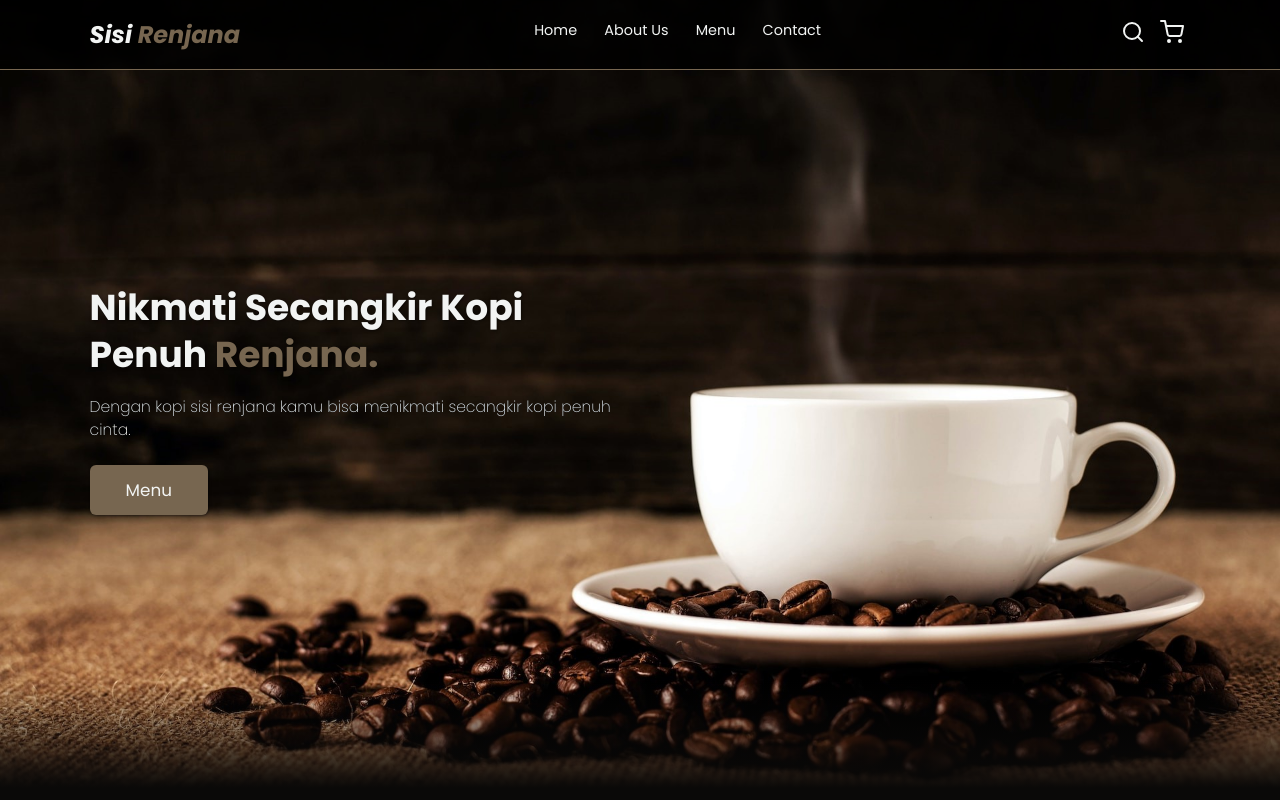
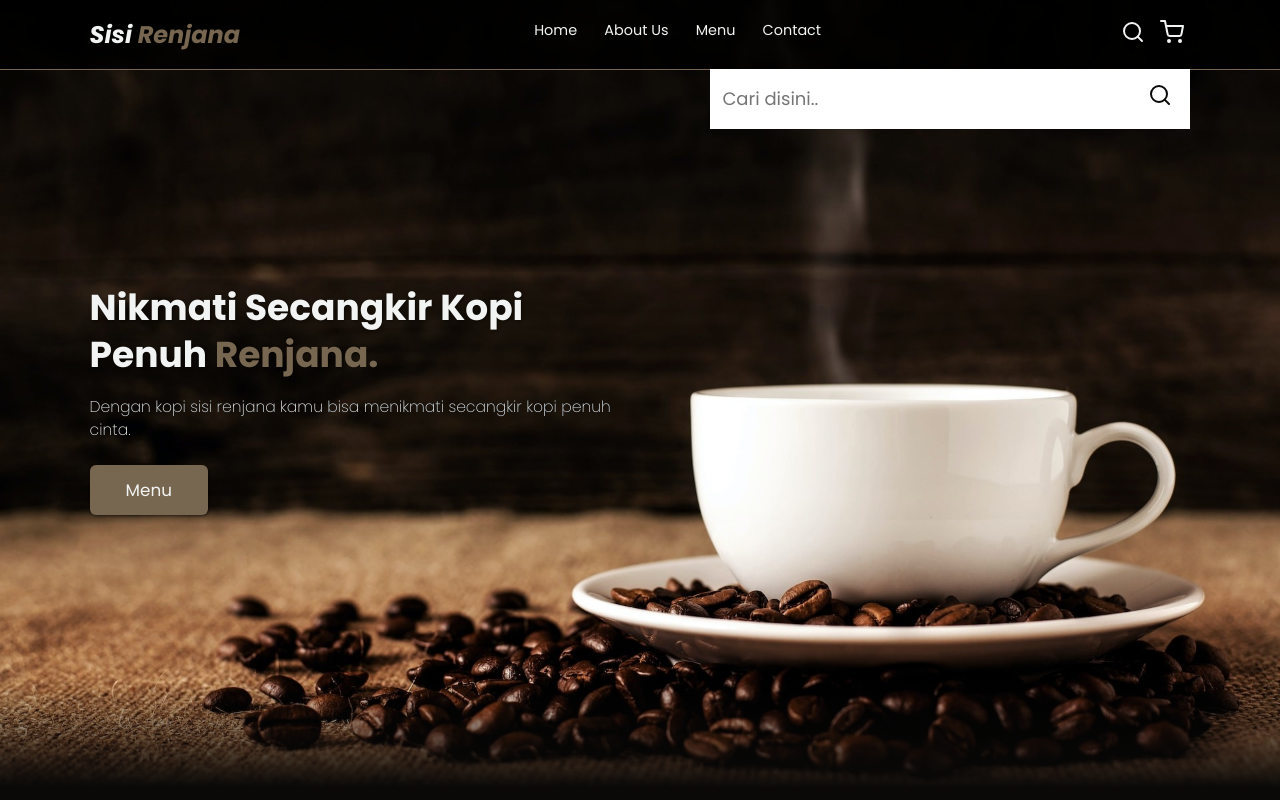
Before and after one commit to HeruAzyy/sisirenjana, a plain HTML site: page index.html in a window 1280 px wide. Both pictures are taken after a click on the link 1134 px from the left and 39 px from the top of the page. Shown: the top 800 px of the page. Drawn offline with nearby package versions, Linux system fonts and the light colour scheme.

Commit message:
Add Feature: Search box

```diff
--- a/index.html
+++ b/index.html
@@ -17,6 +17,7 @@
       href="https://fonts.googleapis.com/css2?family=Lato:wght@300;400;700;900&family=Poppins:ital,wght@0,100;0,200;0,300;0,400;0,500;0,600;0,700;1,700&display=swap"
       rel="stylesheet" />
 
+    <!-- AOS -->
     <link rel="stylesheet" href="https://unpkg.com/aos@next/dist/aos.css" />
 
     <link rel="icon" href="logo.png" type="image/x-icon" />
@@ -39,15 +40,24 @@
       </div>
 
       <div class="navbar-extra">
-        <a href="#" id="search">
+        <a href="#" id="search-btn">
           <i data-feather="search"></i>
         </a>
+
         <a href="#" id="shopping-cart">
           <i data-feather="shopping-cart"></i>
         </a>
+
         <a href="#" id="hamburger-menu">
           <i data-feather="menu"></i>
         </a>
+      </div>
+
+      <div class="search-form">
+        <input type="search" id="search-box" placeholder="Cari disini.." />
+        <label for="search-box">
+          <i data-feather="search"></i>
+        </label>
       </div>
     </nav>
 
--- a/src/script.js
+++ b/src/script.js
@@ -5,11 +5,26 @@ document.querySelector('#hamburger-menu').onclick = () => {
   navbarNav.classList.toggle('active')
 }
 
-// CLICK OUTSIDE NAVBAR
+// TOGGLE SEARCH
+const searchForm = document.querySelector('.search-form')
+const searchBox = document.querySelector('#search-box')
+
+document.querySelector('#search-btn').onclick = (e) => {
+  searchForm.classList.toggle('active')
+  searchBox.focus()
+  e.preventDefault()
+}
+
+// CLICK OUTSIDE ELEMENT
 const hamburger = document.querySelector('#hamburger-menu')
+const searchBtn = document.querySelector('#search-btn')
 
 document.addEventListener('click', function (e) {
   if (!hamburger.contains(e.target) && !navbarNav.contains(e.target)) {
     navbarNav.classList.remove('active')
   }
+
+  if (!searchBtn.contains(e.target) && !searchForm.contains(e.target)) {
+    searchForm.classList.remove('active')
+  }
 })
--- a/src/style.css
+++ b/src/style.css
@@ -84,6 +84,39 @@ html {
 
 #hamburger-menu {
   display: none;
+}
+
+.navbar .search-form {
+  position: absolute;
+  width: 40rem;
+  height: 5rem;
+  top: 100%;
+  right: 7%;
+  background-color: #fff;
+  display: flex;
+  align-items: center;
+  transform: scaleY(0);
+  transform-origin: top;
+  transition: 300ms;
+}
+
+.navbar .search-form.active {
+  transform: scaleY(1);
+}
+
+.navbar .search-form input {
+  height: 100%;
+  width: 100%;
+  font-size: 1.5rem;
+  color: var(--background);
+  padding: 1rem;
+}
+
+.navbar .search-form label {
+  cursor: pointer;
+  font-size: 2rem;
+  margin-right: 1.5rem;
+  color: var(--background);
 }
 
 /* HERO SECTION */
@@ -395,6 +428,11 @@ footer .links a {
     transform: scaleX(0.3);
   }
 
+  .navbar .search-form {
+    width: 90%;
+    right: 2rem;
+  }
+
   .about .row {
     flex-wrap: wrap;
   }
```
